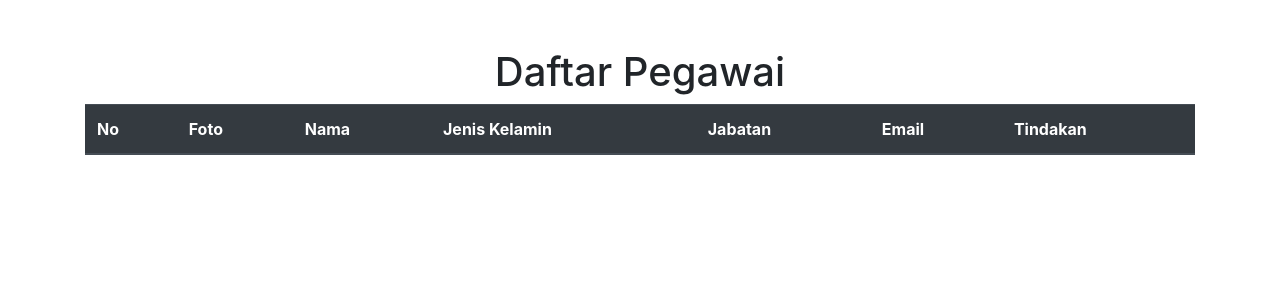
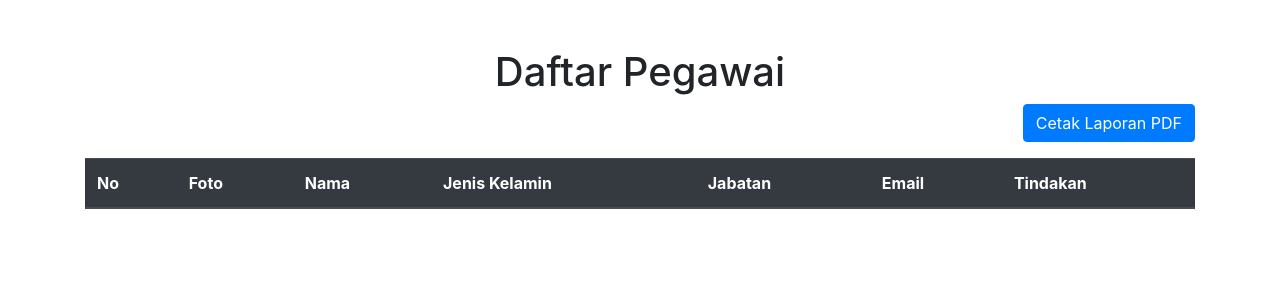
Before and after one commit to nuhito/Tugas-CRUD-Pweb, a PHP site: page /list-pegawai.php in a window 1280 px wide. Shown: the top 300 px of the page. Run offline with PHP 8.4, Linux system fonts and the light colour scheme; data that the repository does not hold is empty.

Commit message:
perbaikan 2

```diff
--- a/list-pegawai.php
+++ b/list-pegawai.php
@@ -11,6 +11,12 @@ $result = mysqli_query($conn, "SELECT * FROM pegawai");
 </head>
 <body class="container mt-5">
     <h1 class="text-center">Daftar Pegawai</h1>
+
+    <!-- Tombol Cetak PDF diletakkan di luar loop -->
+    <div class="d-flex justify-content-end mb-3">
+        <a href="cetak-pegawai.php" target="_blank" class="btn btn-primary">Cetak Laporan PDF</a>
+    </div>
+
     <table class="table table-striped">
         <thead class="thead-dark">
             <tr>
@@ -25,13 +31,11 @@ $result = mysqli_query($conn, "SELECT * FROM pegawai");
         </thead>
         <tbody>
             <?php $no = 1; while($row = mysqli_fetch_assoc($result)): ?>
-        <div class="d-flex justify-content-end mb-3">
-    <a href="cetak-pegawai.php" target="_blank" class="btn btn-primary">Cetak Laporan PDF</a>
-</div>
-
             <tr>
                 <td><?= $no++; ?></td>
-        <td><img src="uploads/<?= $row['foto']; ?>" alt="<?= $row['nama']; ?>" style="width: 50px; height: 50px; object-fit: cover;"></td>
+                <td>
+                    <img src="uploads/<?= $row['foto']; ?>" alt="<?= $row['nama']; ?>" style="width: 50px; height: 50px; object-fit: cover;">
+                </td>
                 <td><?= $row['nama']; ?></td>
                 <td><?= $row['jenis_kelamin']; ?></td>
                 <td><?= $row['jabatan']; ?></td>
@@ -43,7 +47,6 @@ $result = mysqli_query($conn, "SELECT * FROM pegawai");
             </tr>
             <?php endwhile; ?>
         </tbody>
-
     </table>
 </body>
 </html>
```
Lines whose indentation alone changed are shown as unchanged.
